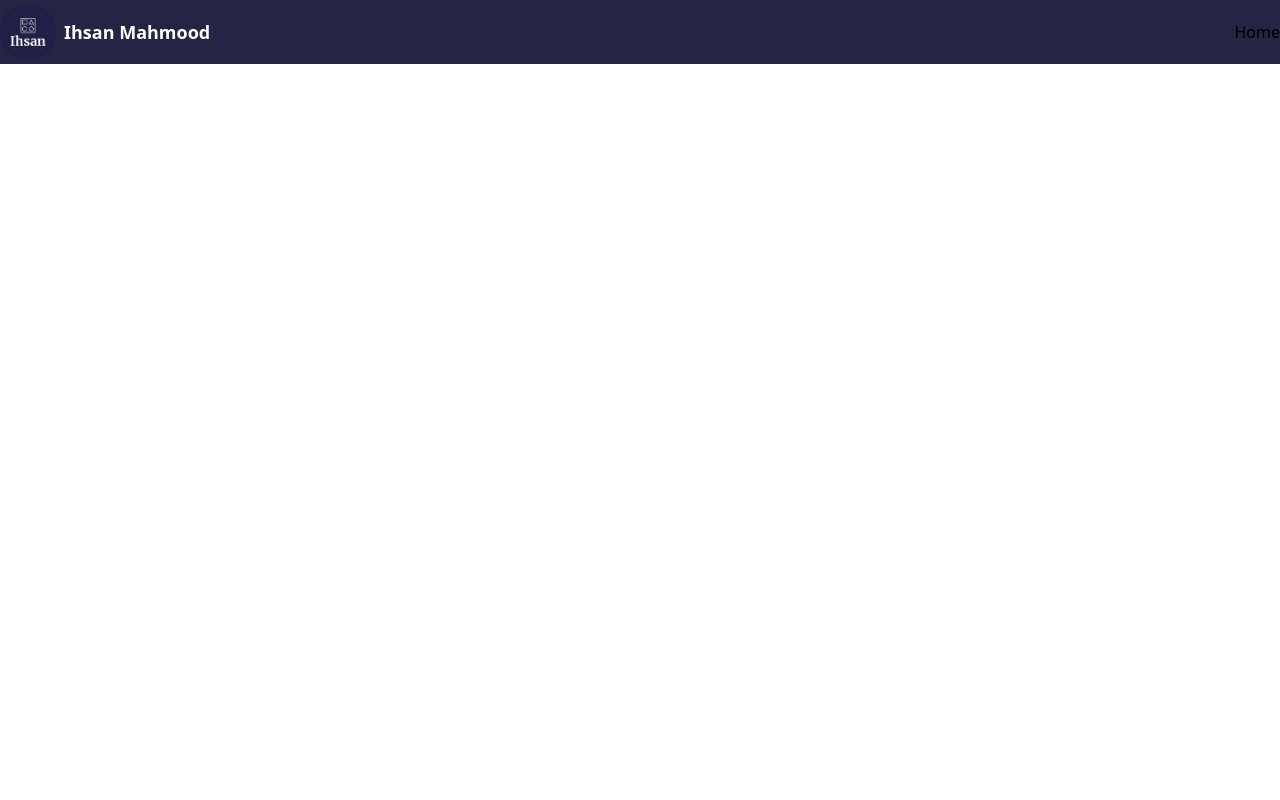
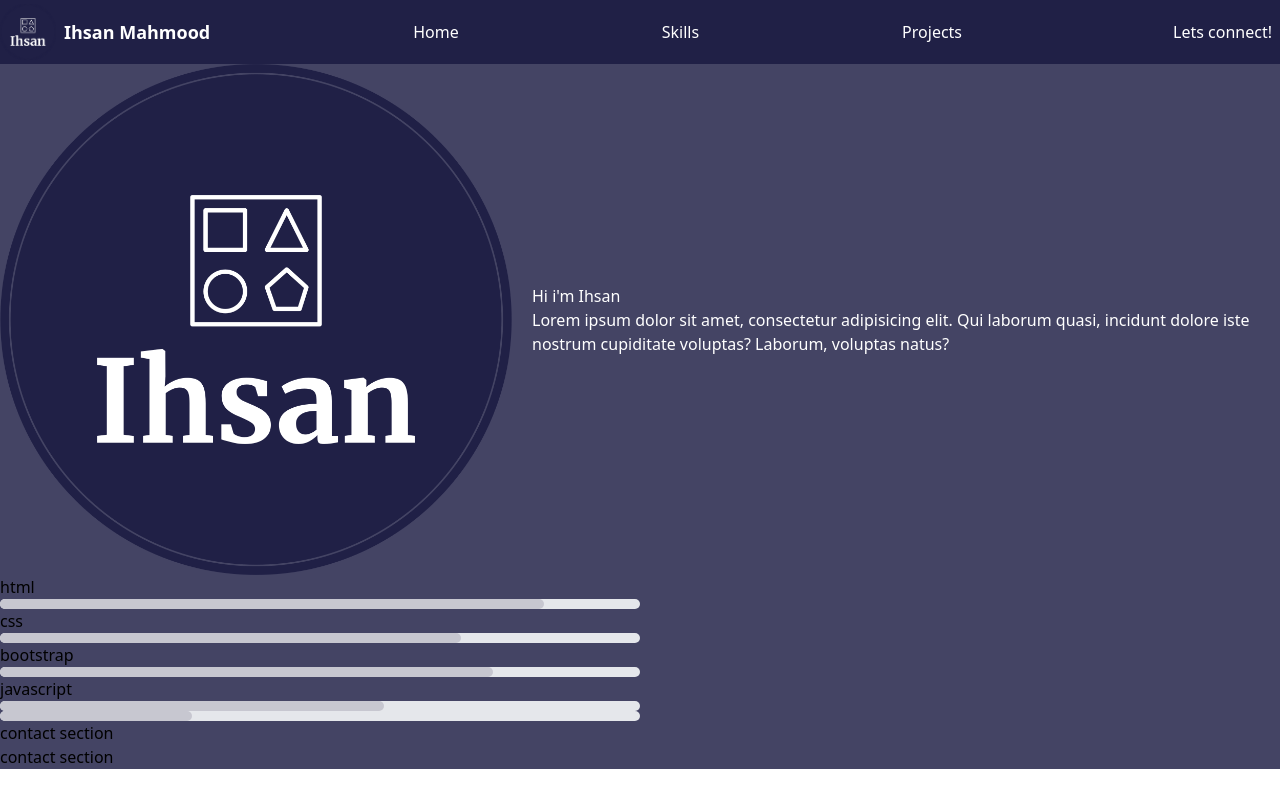
Before and after one commit to ihsanm/Offical-Portfolio, a React (Create React App) app: page / in a window 1280 px wide. Built offline with nearby package versions, Linux system fonts and the light colour scheme.

Commit message:
added colors to tailwind config imported compnonets to app.js added starter code to home.js added navbar links created project component added percentage bars to skills section

```diff
--- a/src/App.js
+++ b/src/App.js
@@ -1,17 +1,24 @@
 import { HashRouter} from "react-router-dom"
 import Navbar from "./Components/navbar";
+import Home from "./Components/home";
+import Skills from "./Components/skills";
+import Projects from "./Components/projects";
+import Contact from "./Components/contact";
 
 function App() {
   return (
     <HashRouter>
-      <div className="relative z-0 bg-ihsan-blue">
+      <main className="relative z-0 bg-ihsan-lighterblue">
         <div className="bg-hero-pattern bg-cover bg-no-repeat bg-center">
           <Navbar/>
-
+          <Home />
+          <Skills />
+          <Projects />
+          <Contact />
 
         </div>
 
-      </div>
+      </main>
     </HashRouter>
   );
 }
--- /dev/null
+++ b/src/Components/contact.js
@@ -0,0 +1,11 @@
+import React from "react";
+
+const Contact = ()=>{
+    return(
+        <div>
+            <p>contact section</p>
+        </div>
+    )
+}
+
+export default Contact
--- a/src/Components/home.js
+++ b/src/Components/home.js
@@ -0,0 +1,27 @@
+import React from "react";
+import logo from "../assets/Logo.png"
+
+const Home = ()=>{
+    return(
+        <section>
+            <div className="container flex mx-auto items-center">
+
+                <div className="lg:max-w-lg lg:w-full md:w-1 w-5/6">
+                    <img src={logo} className=""/>
+                </div>
+                <div className="">
+                    <h1 className="text-white px-5">Hi i'm Ihsan</h1>
+                    <p className="text-white px-5">
+                    Lorem ipsum dolor sit amet, consectetur adipisicing elit. Qui
+                    laborum quasi, incidunt dolore iste nostrum cupiditate voluptas?
+                    Laborum, voluptas natus?
+                    </p>
+                </div>
+            </div>
+
+
+        </section>
+    )
+}
+
+export default Home
--- a/src/Components/navbar.js
+++ b/src/Components/navbar.js
@@ -5,7 +5,7 @@ import logo from "../assets/Logo.png"
 const Navbar = ()=> {
     const [active, setActive] = useState("")
     return(
-        <nav className="w-full flex items-center py-1 fixed top-0 z-20 bg-ihsan-blue">
+        <nav className="w-full flex items-center py-1 fixed top-0 z-20 bg-ihsan-blue sticky">
             <div className="w-full flex justify-between items-center max-w-7xl mx-auto">
                 <Link
                 to="/"
@@ -15,10 +15,20 @@ const Navbar = ()=> {
                     window.scrollTo(0,0);
                 }}>
                     <img src={logo} alt="logo" className="w-14 h-14 object-contain"/>
-                    <p className="text-white text-[18px] font-bold cursor-pointer">Ihsan Mahmood</p>
+                    <p className="text-white text-[18px] font-bold cursor-pointer hidden lg:flex">Ihsan Mahmood</p>
                 </Link>
-                <p className="flex items-center gap-2">Home</p>
-
+                <Link to="/">
+                    <p className="text-white flex items-center gap-2">Home</p>
+                </Link>
+                <Link to="/skills">
+                    <p className="text-white flex items-center gap-2">Skills</p>
+                </Link>
+                <Link to="/projects">
+                    <p className="text-white flex items-center gap-2">Projects</p>
+                </Link>
+                <Link to="/contact">
+                <p className="text-white flex items-center gap-2 px-2 ">Lets connect!</p>
+                </Link>
 
             </div>
 
--- /dev/null
+++ b/src/Components/projects.js
@@ -0,0 +1,11 @@
+import React from "react";
+
+const Projects = ()=>{
+    return(
+        <div>
+            <p>contact section</p>
+        </div>
+    )
+}
+
+export default Projects
--- a/src/Components/skills.js
+++ b/src/Components/skills.js
@@ -0,0 +1,57 @@
+import React from "react";
+
+const Skills = ()=>{
+
+    const htmlpercent = {
+        width:"85%"
+    }
+    const csspercent = {
+        width:"72%"
+    }
+    const bootstrappercent = {
+        width:"77%"
+    }
+    const jspercent = {
+        width:"60%"
+    }
+    const reactpercent = {
+        width:"30%"
+    }
+
+
+    return(
+        <div>
+            <div>
+                <p>html</p>
+                <div class="w-1/2 bg-gray-200 rounded-full h-2.5 dark:bg-gray-700">
+                    <div class="bg-percent-bar h-2.5 rounded-full" style={htmlpercent}>
+                    </div>
+                </div>
+
+                <p>css</p>
+                <div class="w-1/2 bg-gray-200 rounded-full h-2.5 dark:bg-gray-700">
+                    <div class="bg-percent-bar h-2.5 rounded-full" style={csspercent}>
+                    </div>
+                </div>
+
+                <p>bootstrap</p>
+                <div class="w-1/2 bg-gray-200 rounded-full h-2.5 dark:bg-gray-700">
+                    <div class="bg-percent-bar h-2.5 rounded-full" style={bootstrappercent}>
+                    </div>
+                </div>
+
+                <p>javascript</p>
+                <div class="w-1/2 bg-gray-200 rounded-full h-2.5 dark:bg-gray-700">
+                    <div class="bg-percent-bar h-2.5 rounded-full" style={jspercent}>
+                    </div>
+                </div>
+                <div class="w-1/2 bg-gray-200 rounded-full h-2.5 dark:bg-gray-700">
+                    <div class="bg-percent-bar h-2.5 rounded-full" style={reactpercent}>
+                    </div>
+                </div>
+            </div>
+        </div>
+    )
+}
+
+export default Skills
--- a/tailwind.config.js
+++ b/tailwind.config.js
@@ -4,7 +4,9 @@ module.exports = {
   theme: {
     extend: {
       colors:{
-        "ihsan-blue": "#242444",
+        "ihsan-blue": "#202046",
+        "ihsan-lighterblue":"#444464",
+        "percent-bar":"#c7c7d0",
       }
     },
   },
```
Also changed, not shown: public/logo192.png (deleted), public/logo512.png (deleted).
